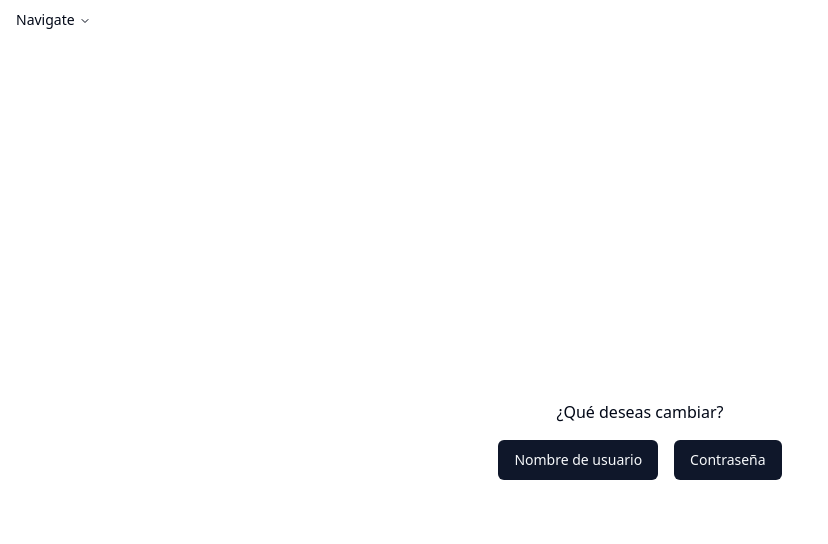
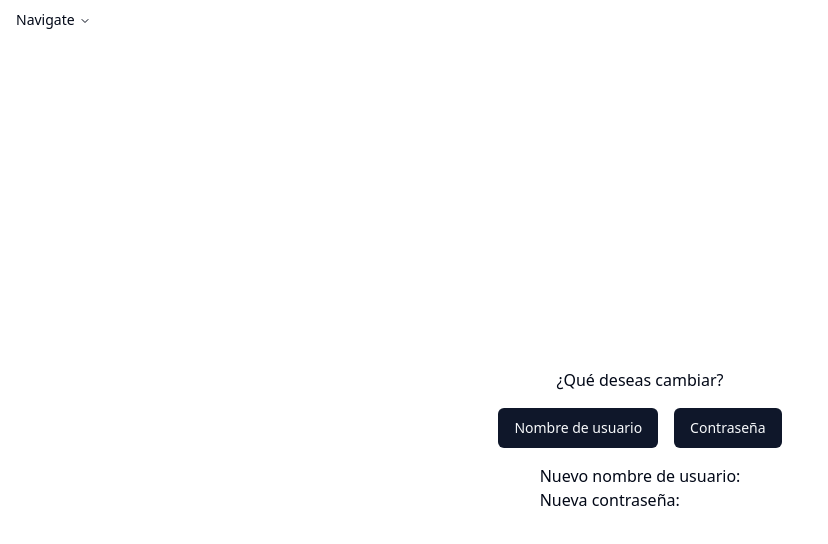
Before and after one commit to MavReactors/Frontend, a React (Vite) app: page /editPorfile in a window 1280 px wide. Shown: the top 544 px of the page, without its empty margins (0-828 px from the left). Built offline with nearby package versions, Linux system fonts and the light colour scheme.

Commit message:
configuracion de usuarios

```diff
--- a/src/page/EditPorfile.tsx
+++ b/src/page/EditPorfile.tsx
@@ -50,7 +50,6 @@ export default function EditPor() {
     const {
         register,
         handleSubmit,
-        formState: { errors },
     } = useForm({
         resolver: zodResolver(usernameSchema),
     });
@@ -58,7 +57,6 @@ export default function EditPor() {
     const {
         register: registerPassword,
         handleSubmit: handleSubmitPassword,
-        formState: { errors: passwordErrors },
     } = useForm({
         resolver: zodResolver(passwordSchema),
     });
@@ -153,6 +151,12 @@ export default function EditPor() {
                     </CardContent>
                 </Card>
             )}
+
+            {/* Mostrar las variables */}
+            <div className="mt-4">
+                <p>Nuevo nombre de usuario: {newUsername}</p>
+                <p>Nueva contraseña: {newPassword}</p>
+            </div>
         </div>
         </>
     );
```
